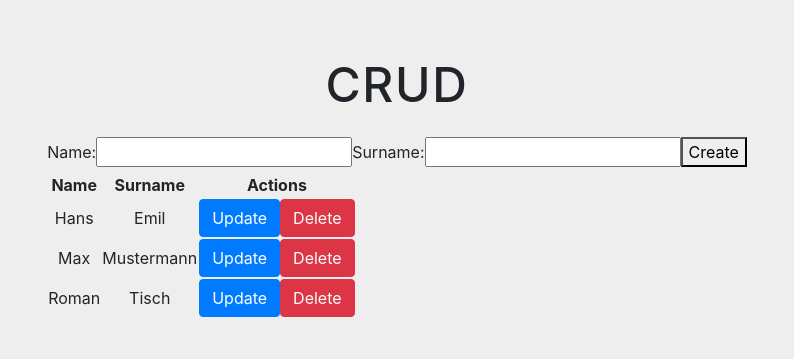
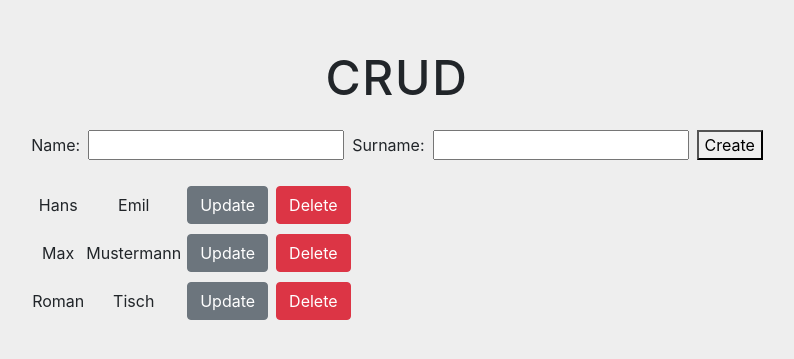
Before and after one commit to alexcyrus/react-guis, a React (Create React App) app: page / in a window 1280 px wide. Shown: the part 4213-4572 px from the top of the page, without its empty margins (243-1037 px from the left). Built offline with nearby package versions, Linux system fonts and the light colour scheme.

Commit message:
style crud

```diff
--- a/src/App.css
+++ b/src/App.css
@@ -36,7 +36,6 @@ a {
   margin-left: 1em;
   color: #000;
 }
-
 .et-hero-tabs,
 .et-slide {
   display: flex;
@@ -55,7 +54,6 @@ a {
   margin: 0;
   letter-spacing: 0.1rem;
 }
-
 .et-hero-tabs-container {
   display: flex;
   flex-direction: row;
@@ -77,7 +75,6 @@ a {
   position: fixed;
   top: 0;
 }
-
 .et-hero-tab {
   display: flex;
   justify-content: center;
@@ -93,7 +90,6 @@ a {
   background: rgba(102, 177, 241, 0.8);
   transition: all 0.5s ease;
 }
-
 .et-hero-tab-slider {
   position: absolute;
   bottom: 0;
@@ -108,7 +104,6 @@ a {
 .et-slide h1 {
     font-size: 3rem;
   }
-
   .et-hero-tab {
     font-size: 1rem;
   }
@@ -135,3 +130,14 @@ a {
 .timerContainer .button button {
   margin: 0.25rem;
 }
+
+/* CRUD */
+.crudContainer .userForm {
+  margin-bottom: 1rem;
+}
+.crudContainer .userForm label, .crudContainer .userForm input {
+  margin-right: 0.5rem;
+}
+.crudContainer .userTable button {
+  margin: 0.25rem;
+}
--- a/src/components/CRUD.js
+++ b/src/components/CRUD.js
@@ -43,8 +43,8 @@ const CRUD = () => {
 	}
 
 	return (
-    <div>
-      <div>
+    <div className='crudContainer'>
+      <div className='userForm'>
         {editing ? (
           <Fragment>
             <UpdateUserForm
@@ -60,7 +60,7 @@ const CRUD = () => {
           </Fragment>
         )}
       </div>
-      <div>
+      <div className='userTable'>
         <UserTable users={users} editRow={editRow} deleteUser={deleteUser} />
       </div>
     </div>
--- a/src/components/UserTable.js
+++ b/src/components/UserTable.js
@@ -3,13 +3,6 @@ import Button from 'react-bootstrap/Button';
 
 const UserTable = props => (
   <table>
-    <thead>
-      <tr>
-        <th>Name</th>
-        <th>Surname</th>
-        <th>Actions</th>
-      </tr>
-    </thead>
     <tbody>
       {props.users.length > 0 ? (
         props.users.map(user => (
@@ -18,6 +11,7 @@ const UserTable = props => (
             <td>{user.surname}</td>
             <td>
               <Button
+                variant="secondary"
                 onClick={() => {
                   props.editRow(user)
                 }}
```
